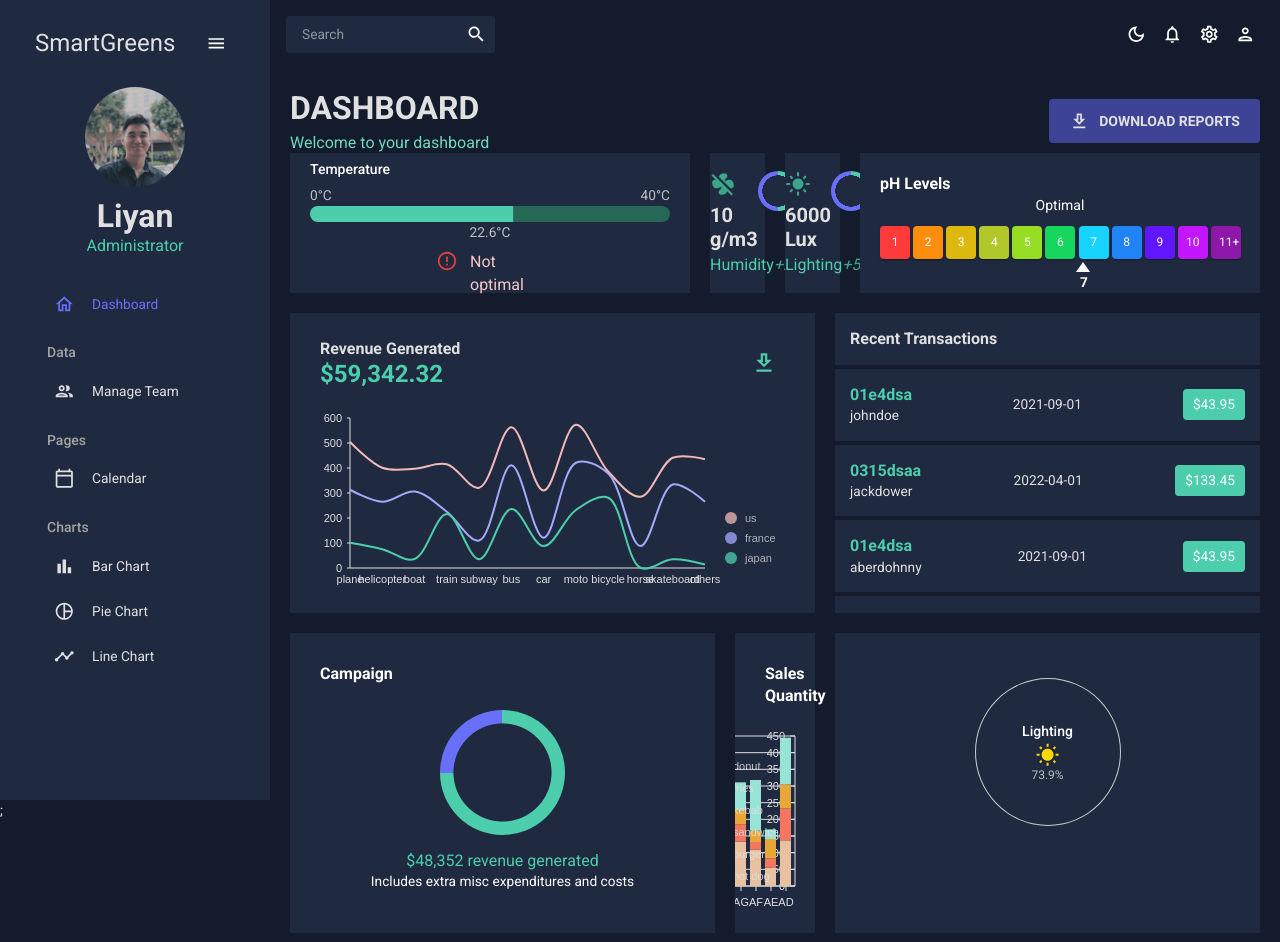
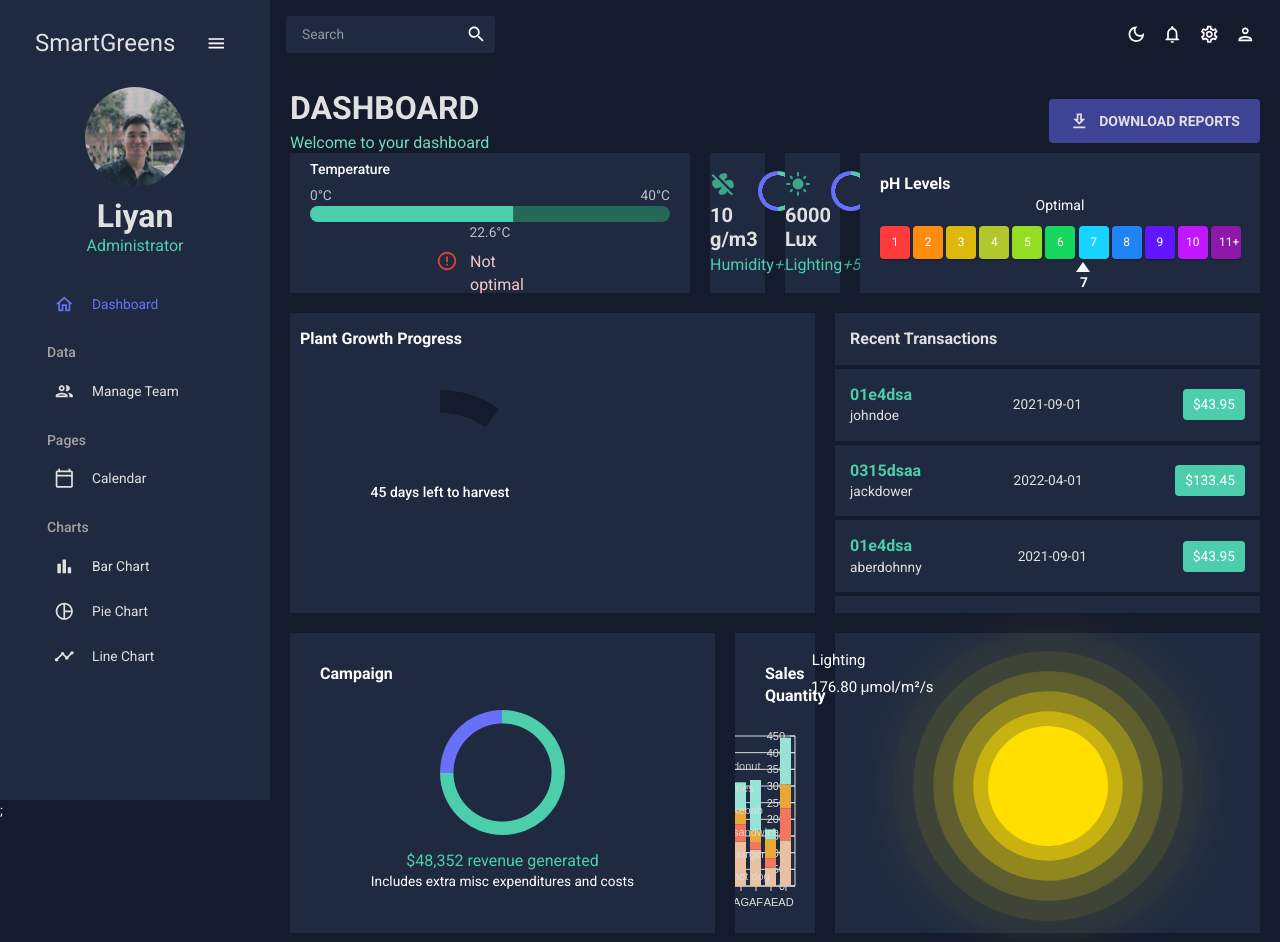
Before and after one commit to LiyanPeh/SmartGreen_FE, a React (Create React App) app in the folder react-admin/: page / in a window 1280 px wide. Shown: the top 942 px of the page. Built offline with nearby package versions, Linux system fonts and the light colour scheme.

Commit message:
PlantGrowthProgress_Featurev1

```diff
--- a/react-admin/src/components/LightGauge.jsx
+++ b/react-admin/src/components/LightGauge.jsx
@@ -1,53 +1,80 @@
 import React, { useState, useEffect } from 'react';
 import { styled } from '@mui/system';
 import Typography from '@mui/material/Typography';
-import SunIcon from '@mui/icons-material/WbSunny';
+
+// Import the sun CSS
+import './sun.css';
 
 const CircularGaugeContainer = styled('div')({
   width: '40%', // Responsive width
   paddingTop: '40%', // Maintain aspect ratio (1:1 for a circle)
   position: 'relative',
-  border: '1px solid #ccc',
-  borderRadius: '50%',
+  borderRadius: '50%', // Remove the default border
+  display: 'flex',
+  justifyContent: 'center',
+  alignItems: 'center',
+  flexDirection: 'column',
 });
 
-const ContentCenter = styled('div')({
+const PPDFValue = styled(Typography)({
+  fontSize: '15px',
+  // Use CSS properties to adjust the position of the text
   position: 'absolute',
-  top: '50%',
-  left: '50%',
-  transform: 'translate(-50%, -50%)',
-  display: 'flex',
-  flexDirection: 'column',
-  alignItems: 'center',
-  textAlign: 'center',
+  top: '20%', // Adjust this value to shift the text vertically
+  left: '-240%', // Center the text horizontally
+  transform: 'translate(-50%, -50%)', // Center the text vertically and horizontally
+  color: 'white'
 });
 
+const LightingText = styled(Typography)({
+  fontSize: '15px',
+  position: 'absolute',
+  top: '-60%', // Adjust this value to position the text vertically
+  left: '-310%',
+  transform: 'translateX(-50%)',
+  color: 'white',
+});
+
+const getRandomLuxValue = () => {
+  // Generate a random lux value (mock data)
+  return Math.random() * 10000; // Modify this range as needed
+};
+
+const convertLuxToPPDF = (lux) => {
+  // Convert lux to PPDF using a conversion factor (simplified example)
+  // The conversion factor depends on the light source and plant type
+  const conversionFactor = 0.018; // This is a simplified value, you should use an appropriate factor
+  return (lux * conversionFactor).toFixed(2); // Round to 2 decimal places
+};
+
 const CircularGauge = () => {
-  const [lighting, setLighting] = useState(50); // Initial lighting (mock data)
+  const [lux, setLux] = useState(getRandomLuxValue()); // Initial mock lux data
 
-  // Simulate lighting changes
+  // Simulate lux changes
   useEffect(() => {
     const intervalId = setInterval(() => {
-      // Update lighting with mock data (replace this with actual data source)
-      const newLighting = Math.random() * 100;
-      setLighting(newLighting);
-    }, 5000); // Update lighting every 5 seconds
+      const newLux = getRandomLuxValue();
+      setLux(newLux);
+    }, 5000); // Update lux every 5 seconds
 
     return () => clearInterval(intervalId);
   }, []);
 
+  const ppdf = convertLuxToPPDF(lux);
+
   return (
-    <CircularGaugeContainer>
-      <ContentCenter>
-        <Typography variant="h6" fontSize="14px">
+    <div>
+      <CircularGaugeContainer>
+        <PPDFValue variant="body2" color="textSecondary">
+          {ppdf} μmol/m²/s
+        </PPDFValue>
+        <LightingText variant="body2" color="textSecondary">
           Lighting
-        </Typography>
-        <SunIcon style={{ fontSize: '24px', color: '#FFD700' }} />
-        <Typography variant="body2" color="textSecondary" fontSize="12px">
-          {lighting.toFixed(1)}%
-        </Typography>
-      </ContentCenter>
-    </CircularGaugeContainer>
+        </LightingText>
+      </CircularGaugeContainer>
+      {/* Include the animated sun here */}
+      <div className="sun"></div>
+    </div>
   );
 };
 
--- /dev/null
+++ b/react-admin/src/components/PlantGrowthProgress.jsx
@@ -0,0 +1,61 @@
+import React, { useState, useEffect } from 'react';
+import PropTypes from 'prop-types';
+import CircularProgress from '@mui/material/CircularProgress';
+import Typography from '@mui/material/Typography';
+import Box from '@mui/material/Box';
+
+const PlantGrowthProgress = ({ size, color }) => {
+  const totalDays = 50; // Total number of days for plant growth
+  const [daysRemaining, setDaysRemaining] = useState(totalDays);
+
+  useEffect(() => {
+    const timer = setInterval(() => {
+      if (daysRemaining > 0) {
+        setDaysRemaining(daysRemaining - 1);
+      }
+    }, 1000); // Update every 1000ms (1 second)
+
+    return () => clearInterval(timer); // Cleanup the timer on unmount
+  }, [daysRemaining]);
+
+  const calculateProgressValue = (daysRemaining) => {
+    return 100 - (daysRemaining / totalDays) * 100;
+  };
+
+  const progressValue = calculateProgressValue(daysRemaining);
+
+  return (
+    <div style={{ position: 'relative', top: '-60px', left: '50px' }}>
+      <CircularProgress
+        variant="determinate"
+        value={progressValue}
+        color={color}
+        size={size}
+        thickness={5}
+      />
+      <Box
+        sx={{
+          top: 0,
+          left: 0,
+          bottom: 0,
+          right: 0,
+          position: 'absolute',
+          display: 'flex',
+          alignItems: 'center',
+          justifyContent: 'center',
+        }}
+      >
+        <Typography variant="h6" color="textPrimary">
+          {`${daysRemaining} days left to harvest`}
+        </Typography>
+      </Box>
+    </div>
+  );
+};
+
+PlantGrowthProgress.propTypes = {
+  size: PropTypes.string.isRequired,
+  color: PropTypes.string,
+};
+
+export default PlantGrowthProgress;
--- /dev/null
+++ b/react-admin/src/components/sun.css
@@ -0,0 +1,53 @@
+html, body {
+	width: 100%;
+	height: 100%;
+}
+body {
+	display: flex;
+	justify-content: center;
+	align-items: center;
+	background-color: #212131;
+}
+.sun {
+	width: 120px;
+	height: 120px;
+	background-color: #FFDE00;
+	border-radius: 50%;
+	box-shadow:
+		0 0 0 20px #FFDE0080,
+		0 0 0 40px #FFDE0040,
+		0 0 0 60px #FFDE0020,
+		0 0 0 80px #FFDE0010,
+		0 0 0 100px #FFDE0000,
+		0 0 40px 100px #FFDE0010;
+	animation:
+		sunrise 2s infinite linear forwards,
+		rays 2s 2s infinite linear;
+}
+
+@keyframes sunrise {
+	0% {
+		box-shadow: none;
+	}
+}
+
+@keyframes rays {
+	0% {
+		box-shadow:
+		0 0 0 0 #FFDE0080,
+		0 0 0 20px #FFDE0080,
+		0 0 0 40px #FFDE0040,
+		0 0 0 60px #FFDE0020,
+		0 0 0 80px #FFDE0010,
+		0 0 40px 100px #FFDE0010;
+	}
+	100% {
+		box-shadow:
+		0 0 0 20px #FFDE0080,
+		0 0 0 40px #FFDE0040,
+		0 0 0 60px #FFDE0020,
+		0 0 0 80px #FFDE0010,
+		0 0 0 100px #FFDE0000,
+		0 0 40px 100px #FFDE0010;
+	}
+}
--- a/react-admin/src/scenes/dashboard/index.jsx
+++ b/react-admin/src/scenes/dashboard/index.jsx
@@ -18,6 +18,8 @@ import { styled } from '@mui/material/styles';
 import Paper from '@mui/material/Paper';
 import Grid from '@mui/material/Unstable_Grid2';
 import PHLevelCard from './PHLevelCard';
+import PlantGrowthProgress from '../../components/PlantGrowthProgress';
+
 
 const Item = styled(Paper)(({ theme, customBackgroundColor }) => ({
   backgroundColor: customBackgroundColor || (theme.palette.mode === 'dark' ? '#1A2027' : '#fff'),
@@ -132,34 +134,25 @@ const Dashboard = () => {
             justifyContent="space-between"
             alignItems="center"
           >
-            <Box>
-              <Typography
-                variant="h5"
-                fontWeight="600"
-                color={colors.grey[100]}
-              >
-                Revenue Generated
-              </Typography>
-              <Typography
-                variant="h3"
-                fontWeight="bold"
-                color={colors.greenAccent[500]}
-              >
-                $59,342.32
-              </Typography>
-            </Box>
-            <Box>
-              <IconButton>
-                <DownloadOutlinedIcon
-                  sx={{ fontSize: "26px", color: colors.greenAccent[500] }}
-                />
-              </IconButton>
-            </Box>
           </Box>
-          <Box height="250px" m="-20px 0 0 0">
-            <LineChart isDashboard={true} />
+
+          <Typography variant="h5" fontWeight="600" sx={{ marginTop: "-10px",marginBottom: "100px", marginLeft: "10px" }}>
+              Plant Growth Progress
+          </Typography>
+
+          <Box
+            sx={{
+              width: '200px', // Adjust the width as needed
+              height: '200px', // Adjust the height as needed
+            }}
+          >
+            <PlantGrowthProgress size="200px" value={50} color="primary" />
           </Box>
+
+
+
         </Box>
+
         <Box
           gridColumn="span 4"
           gridRow="span 2"
```
